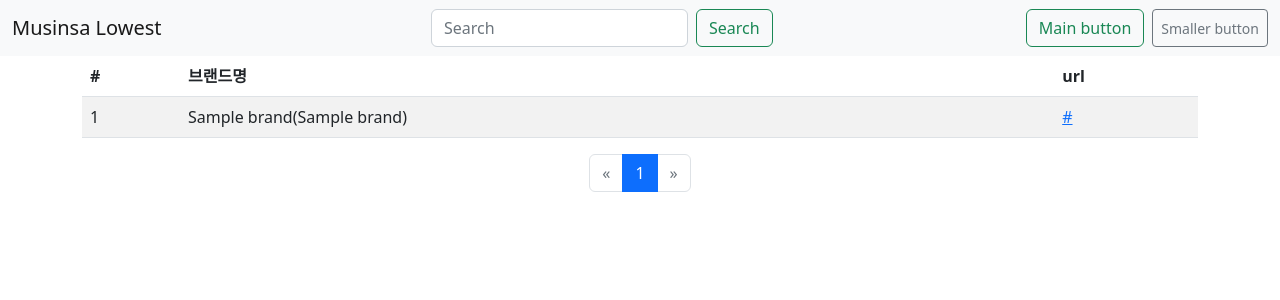
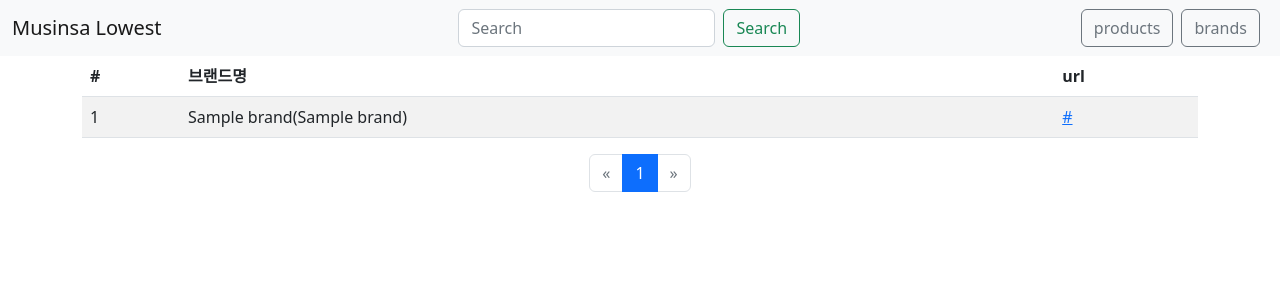
Before and after one commit to hyeonjerry/MSS-Lowest, a Django app: page /brands/ in a window 1280 px wide. Shown: the top 300 px of the page. Run offline with Django 4.2, Linux system fonts and the light colour scheme; tables that the repository leaves empty hold one stand-in row (values such as "Sample post").

Commit message:
FIX - button 링크 수정

```diff
--- a/templates/navbar.html
+++ b/templates/navbar.html
@@ -7,8 +7,8 @@
         <button class="btn btn-outline-success" type="submit">Search</button>
       </form>
       <form class="d-flex">
-        <button class="btn btn-outline-success me-2" type="button">Main button</button>
-        <button class="btn btn-sm btn-outline-secondary" type="button">Smaller button</button>
+        <a class="btn btn-outline-secondary me-2" href="\products" role="button">products</a>
+        <a class="btn btn-outline-secondary me-2" href="\brands" role="button">brands</a>
       </form>
     </div>
   </nav>
```
